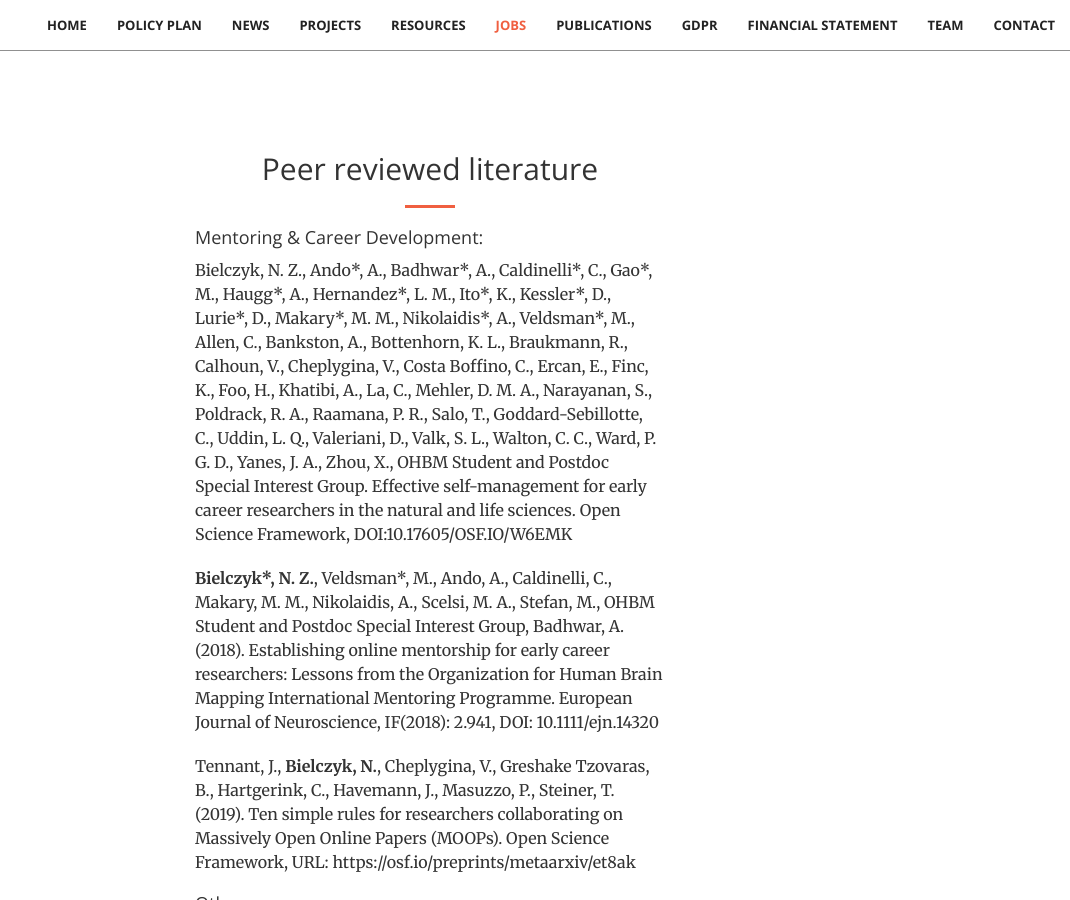
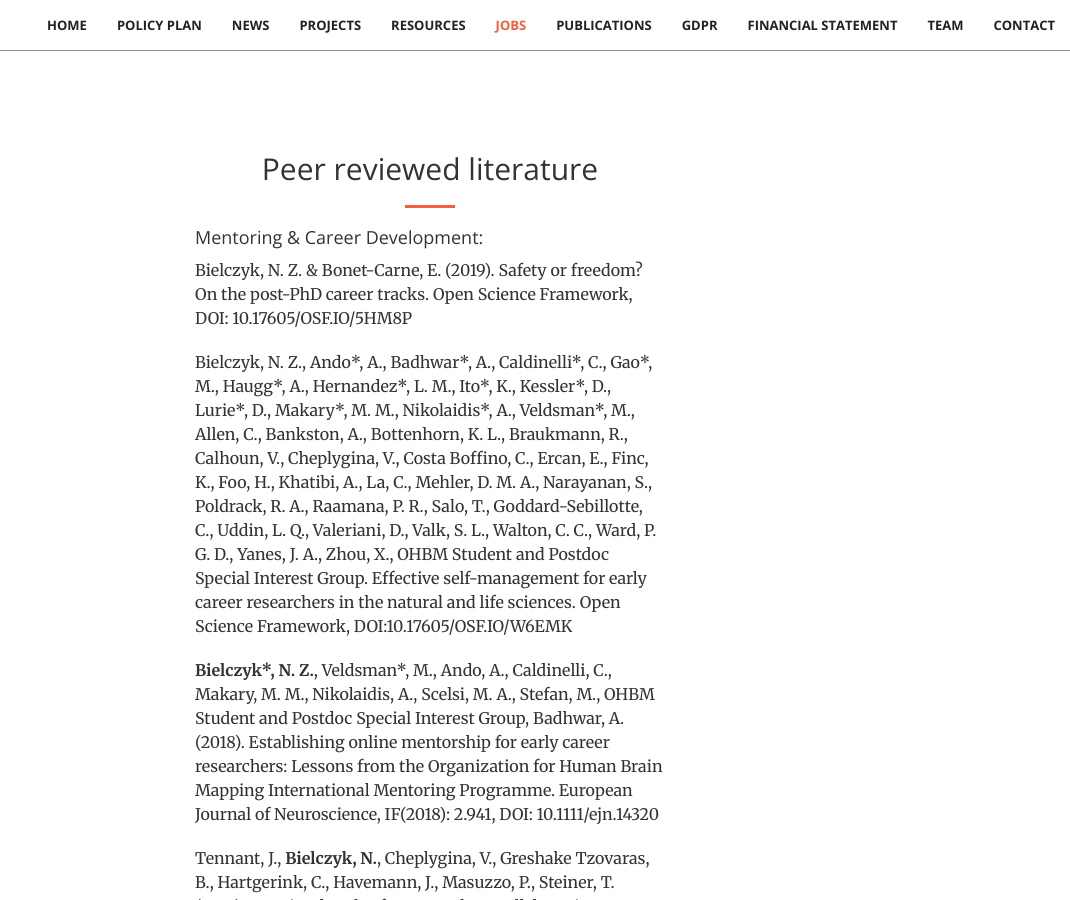
Before and after one commit to stichting-solaris/stichting-solaris.github.io, a Jekyll site: the page built from index.html, in a window 1280 px wide and 900 px high, scrolled down 13644 px. Shown: the whole window, without its empty margins (210-1280 px from the left). Built offline with Jekyll 4.4.1, drawn with Linux system fonts in a browser that asks for light colours.

Commit message:
Update publications.html

```diff
--- a/_includes/publications.html
+++ b/_includes/publications.html
@@ -8,6 +8,11 @@
 
                 <div class="col-lg-8 col-lg-offset-2 text-left">
                 <h4 class="section-heading">Mentoring & Career Development:</h4>
+
+                    <p>Bielczyk, N. Z. & Bonet-Carne, E. (2019). Safety or freedom? On the post-PhD career tracks.
+                    Open Science Framework, DOI: 10.17605/OSF.IO/5HM8P</p>
+                <p></p>
+
                     <p>Bielczyk, N. Z., Ando*, A., Badhwar*, A., Caldinelli*, C., Gao*, M., Haugg*, A.,
                         Hernandez*, L. M., Ito*, K., Kessler*, D.,  Lurie*, D., Makary*, M. M., Nikolaidis*, A.,
                         Veldsman*, M., Allen, C., Bankston, A., Bottenhorn, K. L., Braukmann, R., Calhoun, V.,
```
